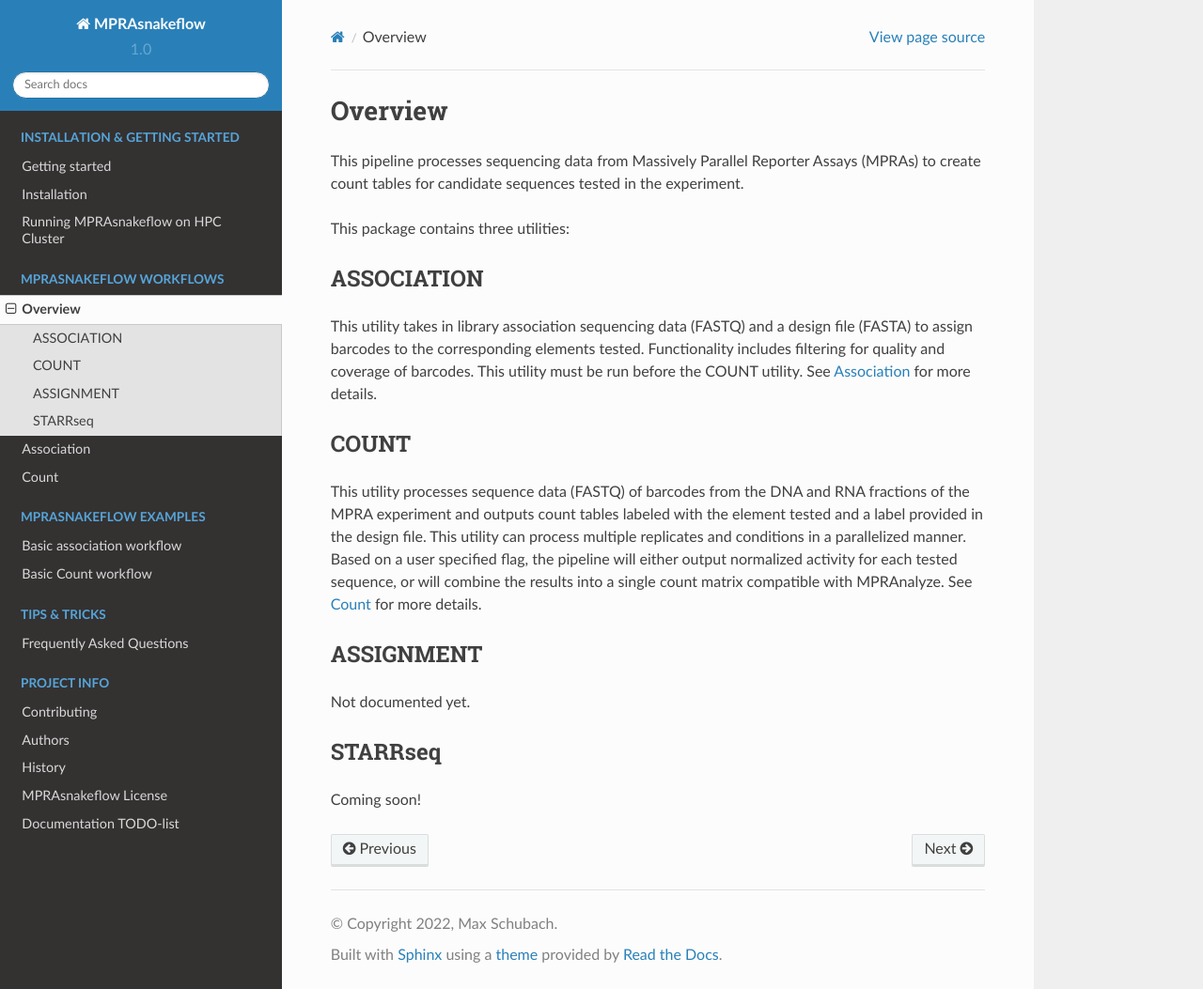
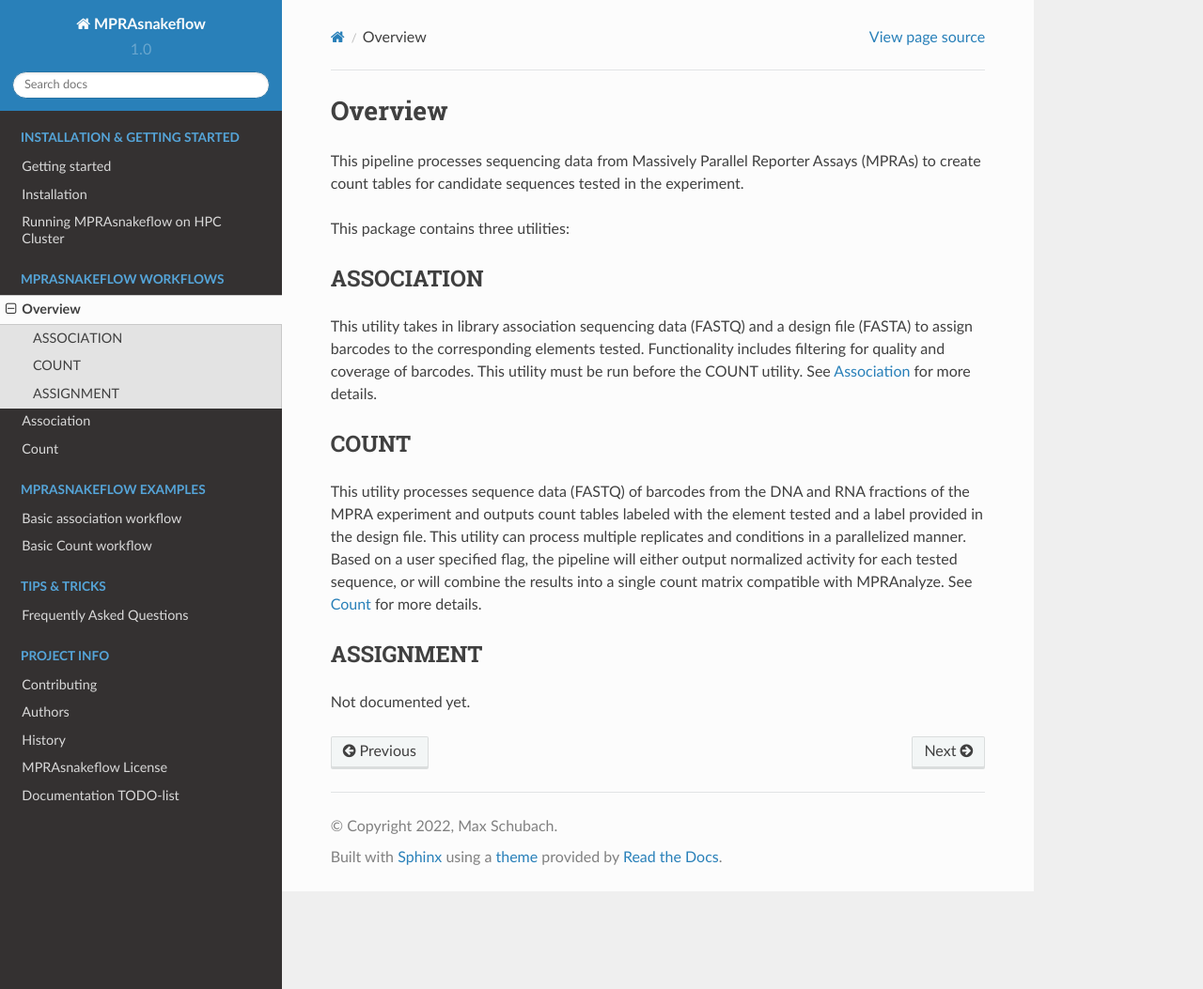
Before and after one commit to kircherlab/MPRAsnakeflow, a Sphinx documentation site: the page built from docs/overview.rst, in a window 1280 px wide and 1053 px high. Shown: the whole window at 94% size. Built offline with Sphinx 7.4.7 and the Read the Docs theme 2.0.0, drawn with Linux system fonts in a browser that asks for light colours; formulas are drawn with MathJax 3; pages that are not in the unit, such as notebooks, are missing from menus.

Commit message:
Update overview.rst

```diff
--- a/docs/overview.rst
+++ b/docs/overview.rst
@@ -19,7 +19,3 @@ This utility processes sequence data (FASTQ) of barcodes from the DNA and RNA fr
 ASSIGNMENT
 -----
 Not documented yet.
-
-STARRseq
------
-Coming soon!
```
